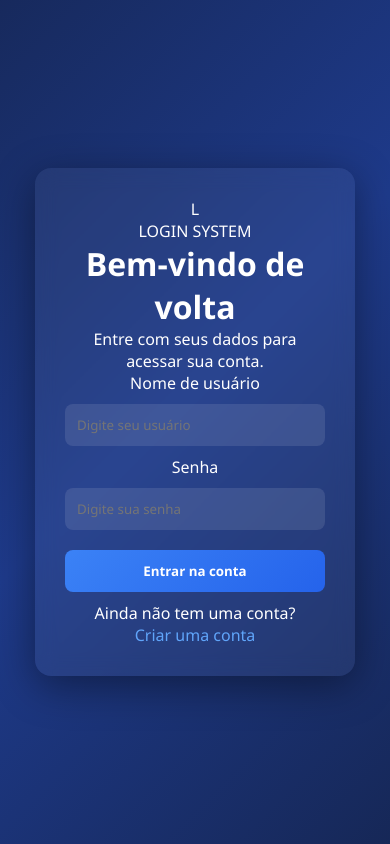
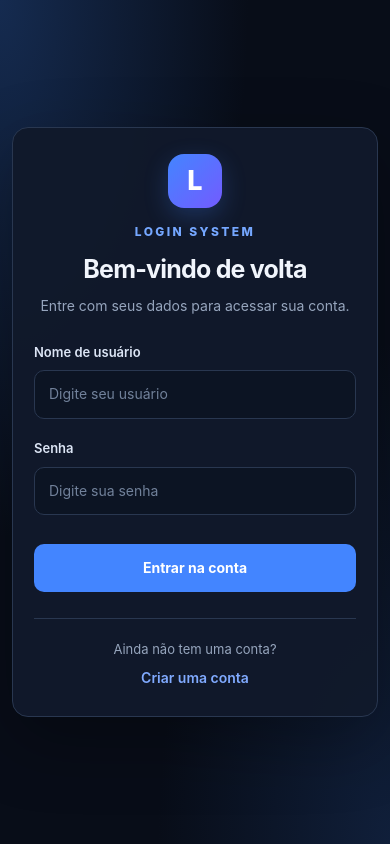
Before and after one commit to pedrohenriquedev-lab/system-login, a plain HTML site: page index.html in a window 390 px wide. Drawn offline with Linux system fonts and the light colour scheme.

Commit message:
Refactor CSS for improved styling and responsiveness

```diff
--- a/style.css
+++ b/style.css
@@ -1,129 +1,358 @@
-/* RESET */
+
+/* ========================================
+   LOGIN SYSTEM — ESTILOS GERAIS
+   ======================================== */
+
+:root {
+  color-scheme: dark;
+  --background: #080d18;
+  --surface: #111a2b;
+  --surface-light: #172338;
+  --border: #293750;
+  --primary: #4385ff;
+  --primary-hover: #2f70ed;
+  --text: #f1f5fc;
+  --muted: #96a5bd;
+  --danger: #ff7777;
+  --success: #65d6a0;
+  --radius: 14px;
+}
+
 * {
+  box-sizing: border-box;
   margin: 0;
   padding: 0;
-  box-sizing: border-box;
-  font-family: 'Segoe UI', sans-serif;
 }
 
-/* FUNDO */
 body {
-  height: 100vh;
+  min-height: 100vh;
+  padding: 28px 18px;
   display: flex;
+  align-items: center;
   justify-content: center;
-  align-items: center;
-
-  background: linear-gradient(135deg, #0f172a, #1e3a8a, #0f172a);
-  background-size: 200% 200%;
-  animation: gradientMove 8s ease infinite;
-
-  color: white;
+  background:
+    radial-gradient(ellipse at top left, #152b50 0%, transparent 45%),
+    radial-gradient(ellipse at bottom right, #101f3a 0%, transparent 42%),
+    var(--background);
+  color: var(--text);
+  font-family: Inter, "Segoe UI", Arial, sans-serif;
+  line-height: 1.6;
+  transition: background 0.25s, color 0.25s;
 }
 
-/* ANIMAÇÃO DO FUNDO */
-@keyframes gradientMove {
-  0% { background-position: 0% 50% }
-  50% { background-position: 100% 50% }
-  100% { background-position: 0% 50% }
+.container {
+  width: 100%;
+  max-width: 420px;
+  padding: 36px;
+  background: rgba(17, 26, 43, 0.96);
+  border: 1px solid var(--border);
+  border-radius: 20px;
+  box-shadow: 0 24px 70px rgba(0, 0, 0, 0.3);
+  text-align: center;
+  animation: appear 0.45s ease both;
 }
 
-/* CONTAINER */
-.container {
-  width: 320px;
-  padding: 30px;
+@keyframes appear {
+  from {
+    opacity: 0;
+    transform: translateY(12px);
+  }
 
+  to {
+    opacity: 1;
+    transform: translateY(0);
+  }
+}
+
+/* Identidade visual */
+
+.brand-icon {
+  width: 54px;
+  height: 54px;
+  margin: 0 auto 14px;
+  display: grid;
+  place-items: center;
   border-radius: 16px;
+  background: linear-gradient(135deg, #4385ff, #735bff);
+  color: #ffffff;
+  font-size: 27px;
+  font-weight: 800;
+  box-shadow: 0 8px 24px rgba(67, 133, 255, 0.24);
+}
 
-  background: rgba(255, 255, 255, 0.05);
-  backdrop-filter: blur(10px);
+.brand-name {
+  margin-bottom: 12px;
+  color: #75a7ff;
+  font-size: 12px;
+  font-weight: 800;
+  letter-spacing: 2.4px;
+}
 
-  box-shadow: 0 10px 40px rgba(0, 0, 0, 0.4);
+/* Títulos e textos */
 
+h1,
+h2,
+h3 {
+  margin-bottom: 10px;
+  color: var(--text);
+  line-height: 1.3;
+}
+
+h1 {
+  font-size: clamp(24px, 5vw, 29px);
+  letter-spacing: -0.8px;
+}
+
+h2 {
+  font-size: 25px;
+}
+
+.subtitle {
+  margin-bottom: 28px;
+  color: var(--muted);
+  font-size: 14px;
+}
+
+p {
+  overflow-wrap: anywhere;
+}
+
+/* Formulários */
+
+form {
+  width: 100%;
+  text-align: left;
+}
+
+.form-group {
+  margin-bottom: 19px;
+}
+
+label {
+  display: block;
+  margin-bottom: 8px;
+  color: #dce5f5;
+  font-size: 13px;
+  font-weight: 600;
+}
+
+input,
+select,
+textarea {
+  width: 100%;
+  min-height: 48px;
+  padding: 12px 14px;
+  border: 1px solid var(--border);
+  border-radius: 10px;
+  outline: none;
+  background: #0c1423;
+  color: var(--text);
+  font: inherit;
+  font-size: 14px;
+  transition: border-color 0.2s, box-shadow 0.2s;
+}
+
+input::placeholder,
+textarea::placeholder {
+  color: #71819a;
+}
+
+input:focus,
+select:focus,
+textarea:focus {
+  border-color: var(--primary);
+  box-shadow: 0 0 0 3px rgba(67, 133, 255, 0.15);
+}
+
+input:focus-visible,
+button:focus-visible,
+a:focus-visible,
+select:focus-visible,
+textarea:focus-visible {
+  outline: 2px solid #83adff;
+  outline-offset: 3px;
+}
+
+/* Botões */
+
+button {
+  width: 100%;
+  min-height: 48px;
+  margin-top: 10px;
+  padding: 12px 16px;
+  border: 0;
+  border-radius: 10px;
+  background: var(--primary);
+  color: #ffffff;
+  font: inherit;
+  font-size: 14px;
+  font-weight: 700;
+  cursor: pointer;
+  transition: background 0.2s, transform 0.2s, box-shadow 0.2s;
+}
+
+button:hover {
+  background: var(--primary-hover);
+  box-shadow: 0 7px 20px rgba(67, 133, 255, 0.2);
+  transform: translateY(-1px);
+}
+
+button:active {
+  transform: translateY(0);
+}
+
+button:disabled {
+  opacity: 0.6;
+  cursor: not-allowed;
+  transform: none;
+}
+
+/* Links */
+
+a {
+  color: #80aaff;
+  font-size: 14px;
+  font-weight: 600;
+  text-decoration: none;
+  transition: color 0.2s;
+}
+
+a:hover {
+  color: #b0caff;
+  text-decoration: underline;
+}
+
+footer {
+  margin-top: 26px;
+  padding-top: 20px;
+  border-top: 1px solid var(--border);
   text-align: center;
 }
 
-/* TITULO */
-h2 {
-  margin-bottom: 20px;
+footer p {
+  margin-bottom: 5px;
+  color: var(--muted);
+  font-size: 13px;
 }
 
-/* INPUTS */
-input {
-  width: 100%;
-  padding: 12px;
-  margin: 10px 0;
+/* Mensagens de retorno */
 
-  border-radius: 8px;
-  border: none;
-  outline: none;
-
-  background: rgba(255,255,255,0.1);
-  color: white;
-
-  transition: 0.3s;
+#msg {
+  margin-top: 14px;
+  color: var(--danger);
+  font-size: 13px;
+  text-align: center;
 }
 
-/* FOCUS INPUT */
-input:focus {
-  border: 1px solid #3b82f6;
-  background: rgba(255,255,255,0.15);
+#msg:empty {
+  display: none;
 }
 
-/* BOTÃO */
-button {
+/* Conteúdo do dashboard e perfil */
+
+#dashboard,
+#profile {
   width: 100%;
-  padding: 12px;
-  margin-top: 10px;
-
-  border: none;
-  border-radius: 8px;
-
-  background: linear-gradient(135deg, #3b82f6, #2563eb);
-  color: white;
-
-  font-weight: bold;
-  cursor: pointer;
-
-  transition: 0.3s;
 }
 
-/* HOVER */
-button:hover {
-  transform: scale(1.05);
-  box-shadow: 0 5px 20px rgba(59,130,246,0.5);
+.container > p {
+  margin-bottom: 12px;
 }
 
-/* LINKS */
-a {
-  color: #60a5fa;
-  text-decoration: none;
+.container > a {
+  display: inline-block;
+  margin-top: 10px;
 }
 
-a:hover {
-  text-decoration: underline;
+.container > button + button {
+  margin-top: 10px;
 }
 
-/* MENSAGEM */
-#msg {
-  margin-top: 10px;
-  color: #f87171;
-}
+/* Tema claro */
 
-/* LIGHT MODE */
 body.light {
-  background: linear-gradient(135deg, #e2e8f0, #cbd5f5);
-  color: black;
+  color-scheme: light;
+  --background: #f0f4fa;
+  --surface: #ffffff;
+  --surface-light: #eaf0f9;
+  --border: #d6dfed;
+  --text: #17243a;
+  --muted: #607089;
+
+  background:
+    radial-gradient(ellipse at top left, #dce9ff 0%, transparent 48%),
+    #f0f4fa;
+  color: var(--text);
 }
 
 body.light .container {
-  background: white;
+  background: rgba(255, 255, 255, 0.97);
+  border-color: var(--border);
+  box-shadow: 0 24px 60px rgba(29, 52, 88, 0.1);
 }
 
-body.light input {
-  background: #f1f5f9;
-  color: black;
+body.light h1,
+body.light h2,
+body.light h3,
+body.light label {
+  color: var(--text);
 }
 
-body.light button {
-  background: linear-gradient(135deg, #2563eb, #1e40af);
+body.light input,
+body.light select,
+body.light textarea {
+  background: #f7f9fd;
+  color: var(--text);
+  border-color: var(--border);
 }
+
+body.light input::placeholder,
+body.light textarea::placeholder {
+  color: #8290a5;
+}
+
+body.light footer {
+  border-color: var(--border);
+}
+
+body.light a {
+  color: #245fc4;
+}
+
+body.light a:hover {
+  color: #17489c;
+}
+
+/* Acessibilidade: respeita a preferência por menos animações */
+
+@media (prefers-reduced-motion: reduce) {
+  *,
+  *::before,
+  *::after {
+    animation-duration: 0.01ms !important;
+    animation-iteration-count: 1 !important;
+    scroll-behavior: auto !important;
+    transition-duration: 0.01ms !important;
+  }
+}
+
+/* Celulares */
+
+@media (max-width: 480px) {
+  body {
+    padding: 18px 12px;
+  }
+
+  .container {
+    padding: 26px 21px;
+    border-radius: 16px;
+  }
+
+  h1 {
+    font-size: 25px;
+  }
+
+  .subtitle {
+    margin-bottom: 24px;
+  }
+}
```
